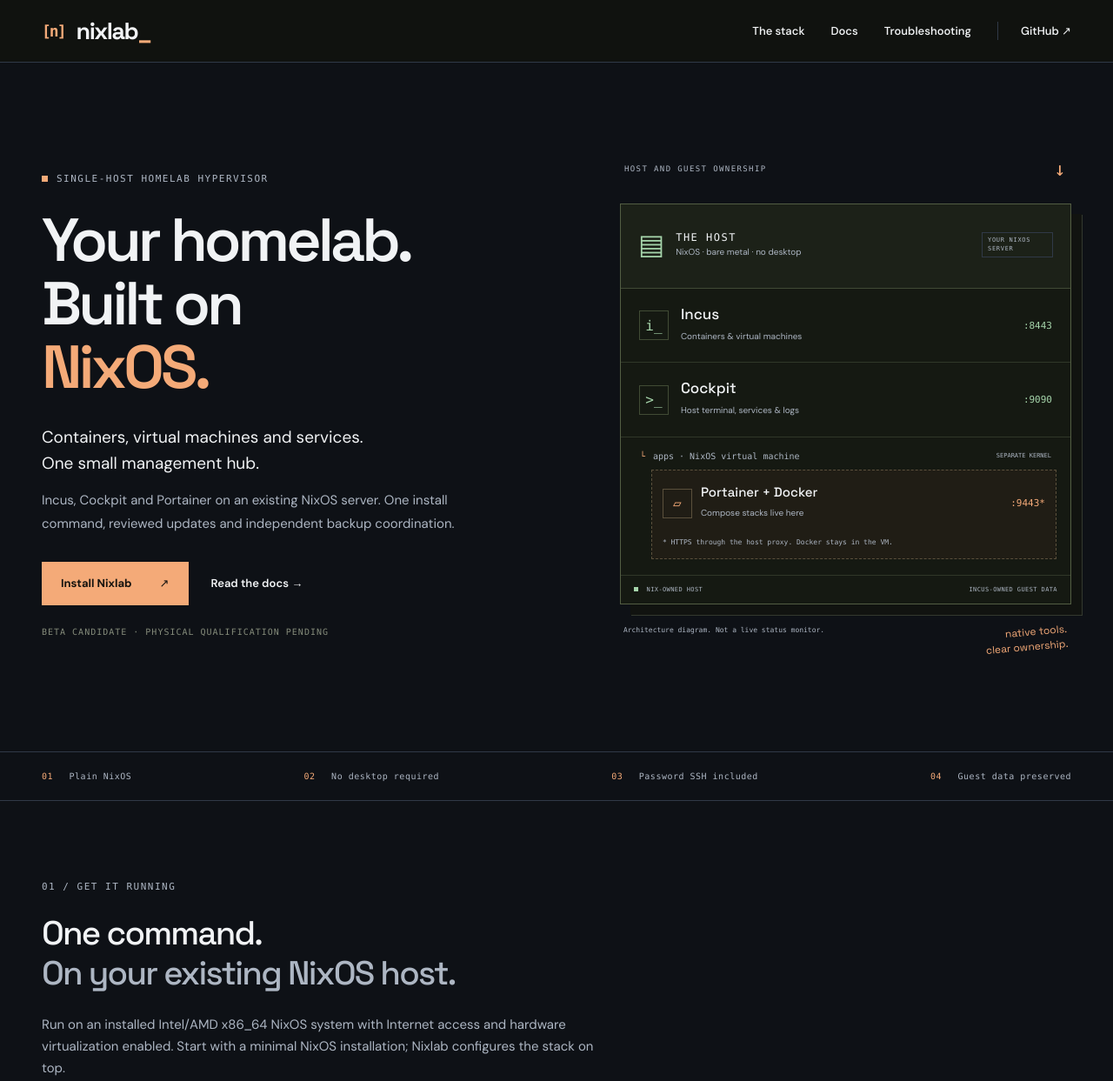
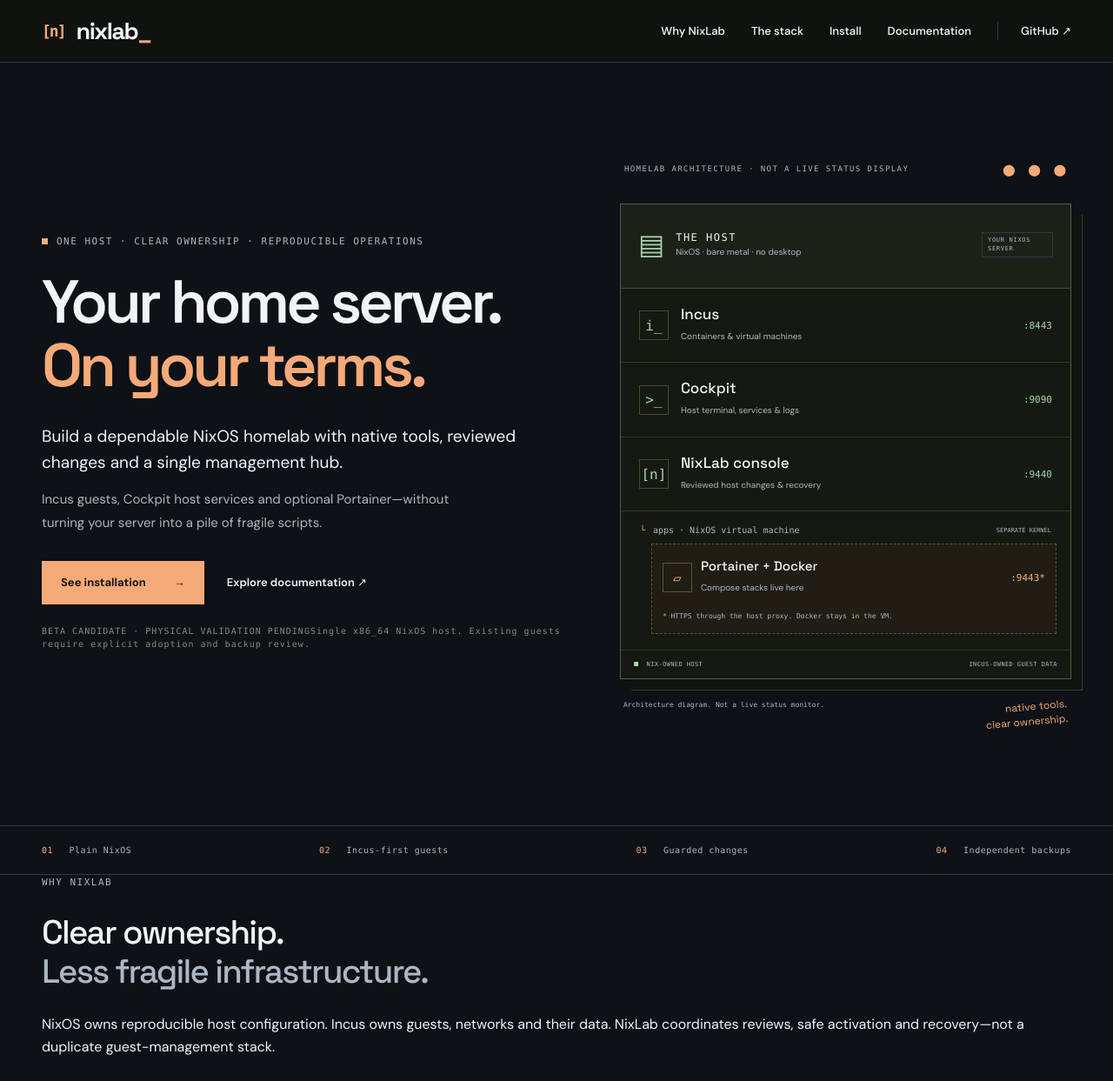
Before and after one commit to OmarDardery/nixlab, a plain HTML site: page website/index.html in a window 1280 px wide. Shown: the top 1243 px of the page at 87% size. Drawn offline with Linux system fonts and the light colour scheme; files that its build step writes are made by us from their sources; files whose address does not match are found by name.

Commit message:
site: rewrite landing content with redesigned information hierarchy

```diff
--- a/website/index.html
+++ b/website/index.html
@@ -3,7 +3,7 @@
 <head>
   <meta charset="utf-8">
   <meta name="viewport" content="width=device-width, initial-scale=1">
-  <meta name="theme-color" content="#111310">
+  <meta name="theme-color" content="#0e1116">
   <meta name="description" content="Nixlab turns an installed NixOS server into an Incus, Cockpit and Portainer homelab. One command, preserved guests, and actual troubleshooting docs.">
   <meta property="og:title" content="Nixlab — A NixOS hypervisor for homelabs.">
   <meta property="og:description" content="Incus, Cockpit and Portainer on plain NixOS. Native management tools with reviewed host configuration and recovery guidance.">
@@ -19,24 +19,24 @@
   <a class="skip-link" href="#main">Skip to content</a>
   <header class="site-header"><div class="header-inner">
     <a class="brand" href="@@BASE@@/" aria-label="Nixlab home"><span class="brand-mark" aria-hidden="true">[n]</span>nixlab<span class="brand-cursor" aria-hidden="true">_</span></a>
-    <nav aria-label="Main navigation"><a class="hide-small" href="#stack">The stack</a><a href="@@BASE@@/docs/">Docs</a><a class="hide-small" href="@@BASE@@/docs/troubleshooting/">Troubleshooting</a><a class="github-link" href="https://github.com/OmarDardery/nixlab">GitHub <span aria-hidden="true">↗</span></a></nav>
+    <nav aria-label="Main navigation"><a class="hide-small" href="#why">Why NixLab</a><a class="hide-small" href="#stack">The stack</a><a href="#install">Install</a><a href="@@BASE@@/docs/">Documentation</a><a class="github-link" href="https://github.com/OmarDardery/nixlab">GitHub <span aria-hidden="true">↗</span></a></nav>
   </div></header>
   <main id="main">
     <section class="hero section-wrap">
       <div class="hero-copy">
-        <p class="eyebrow"><span class="square" aria-hidden="true"></span> SINGLE-HOST HOMELAB HYPERVISOR</p>
-        <h1>Your homelab.<br>Built on<br><em>NixOS.</em></h1>
-        <p class="hero-intro">Containers, virtual machines and services.<br class="hide-small"> One small management hub.</p>
-        <p class="hero-detail">Incus, Cockpit and Portainer on an existing NixOS server. One install command, reviewed updates and independent backup coordination.</p>
-        <div class="hero-actions"><a class="button button-primary" href="#install">Install Nixlab <span aria-hidden="true">↗</span></a><a class="text-link" href="@@BASE@@/docs/">Read the docs <span aria-hidden="true">→</span></a></div>
-        <p class="hero-footnote">BETA CANDIDATE · PHYSICAL QUALIFICATION PENDING</p>
+        <p class="eyebrow"><span class="square" aria-hidden="true"></span> ONE HOST · CLEAR OWNERSHIP · REPRODUCIBLE OPERATIONS</p>
+        <h1>Your home server.<br><em>On your terms.</em></h1>
+        <p class="hero-intro">Build a dependable NixOS homelab with native tools, reviewed changes and a single management hub.</p>
+        <p class="hero-detail">Incus guests, Cockpit host services and optional Portainer—without turning your server into a pile of fragile scripts.</p>
+        <div class="hero-actions"><a class="button button-primary" href="#install">See installation <span aria-hidden="true">→</span></a><a class="text-link" href="@@BASE@@/docs/">Explore documentation <span aria-hidden="true">↗</span></a></div>
+        <p class="hero-footnote"><span class="beta-label">BETA CANDIDATE · PHYSICAL VALIDATION PENDING</span><span class="beta-explainer">Single x86_64 NixOS host. Existing guests require explicit adoption and backup review.</span></p>
       </div>
       <div class="stack-illustration" aria-label="NixOS host runs Incus and Cockpit, with Docker and Portainer in an apps VM">
-        <div class="map-label"><span>HOST AND GUEST OWNERSHIP</span><span aria-hidden="true">↓</span></div>
+        <div class="map-label"><span>HOMELAB ARCHITECTURE · NOT A LIVE STATUS DISPLAY</span><span aria-hidden="true">● ● ●</span></div>
         <div class="host-box">
           <div class="host-heading"><span class="server-glyph" aria-hidden="true">▤</span><div><strong>THE HOST</strong><span>NixOS · bare metal · no desktop</span></div><span class="small-tag">YOUR NIXOS SERVER</span></div>
           <div class="service-row"><div class="service-symbol" aria-hidden="true">i_</div><div><strong>Incus</strong><span>Containers &amp; virtual machines</span></div><code>:8443</code></div>
-          <div class="service-row"><div class="service-symbol" aria-hidden="true">&gt;_</div><div><strong>Cockpit</strong><span>Host terminal, services &amp; logs</span></div><code>:9090</code></div>
+          <div class="service-row"><div class="service-symbol" aria-hidden="true">&gt;_</div><div><strong>Cockpit</strong><span>Host terminal, services &amp; logs</span></div><code>:9090</code></div><div class="service-row"><div class="service-symbol" aria-hidden="true">[n]</div><div><strong>NixLab console</strong><span>Reviewed host changes &amp; recovery</span></div><code>:9440</code></div>
           <div class="vm-connector"><span aria-hidden="true">└</span><span>apps · NixOS virtual machine</span><span class="vm-isolation">SEPARATE KERNEL</span></div>
           <div class="vm-box"><div class="service-row"><div class="service-symbol" aria-hidden="true">▱</div><div><strong>Portainer + Docker</strong><span>Compose stacks live here</span></div><code>:9443*</code></div><p>* HTTPS through the host proxy. Docker stays in the VM.</p></div>
           <div class="host-bottom"><span><span class="small-square" aria-hidden="true"></span> NIX-OWNED HOST</span><span>INCUS-OWNED GUEST DATA</span></div>
@@ -44,8 +44,8 @@
         <div class="map-caption"><span>Architecture diagram. Not a live status monitor.</span><span class="hand-note">native tools.<br>clear ownership.</span></div>
       </div>
     </section>
-    <div class="spec-strip"><div class="section-wrap"><span><b>01</b> Plain NixOS</span><span><b>02</b> No desktop required</span><span><b>03</b> Password SSH included</span><span><b>04</b> Guest data preserved</span></div></div>
-    <section id="install" class="install-section section-wrap">
+    <div class="spec-strip"><div class="section-wrap"><span><b>01</b> Plain NixOS</span><span><b>02</b> Incus-first guests</span><span><b>03</b> Guarded changes</span><span><b>04</b> Independent backups</span></div></div>
+    <section id="why" class="why-section section-wrap"><p class="eyebrow">WHY NIXLAB</p><div class="why-grid"><div><h2>Clear ownership.<br><span>Less fragile infrastructure.</span></h2></div><p>NixOS owns reproducible host configuration. Incus owns guests, networks and their data. NixLab coordinates reviews, safe activation and recovery—not a duplicate guest-management stack.</p></div></section><section id="install" class="install-section section-wrap">
       <div class="section-heading"><p class="eyebrow">01 / GET IT RUNNING</p><h2>One command.<br><span>On your existing NixOS host.</span></h2><p>Run on an installed Intel/AMD x86_64 NixOS system with Internet access and hardware virtualization enabled. Start with a minimal NixOS installation; Nixlab configures the stack on top.</p></div>
       <div class="install-panel">
         <div class="terminal-bar"><span><span class="terminal-dot" aria-hidden="true"></span> host / terminal</span><button class="copy-button" type="button" data-copy="install-command" aria-label="Copy install command">Copy command <span aria-hidden="true">⧉</span></button></div>
```
